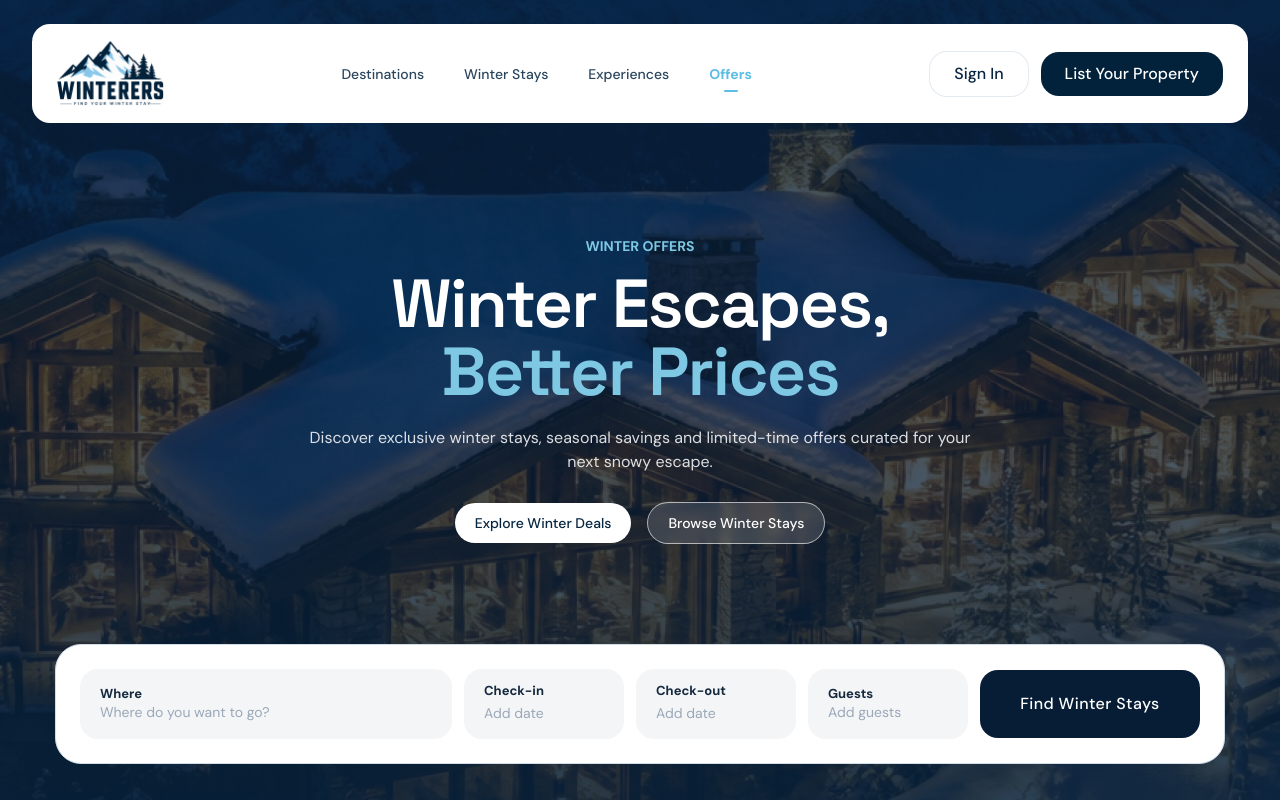
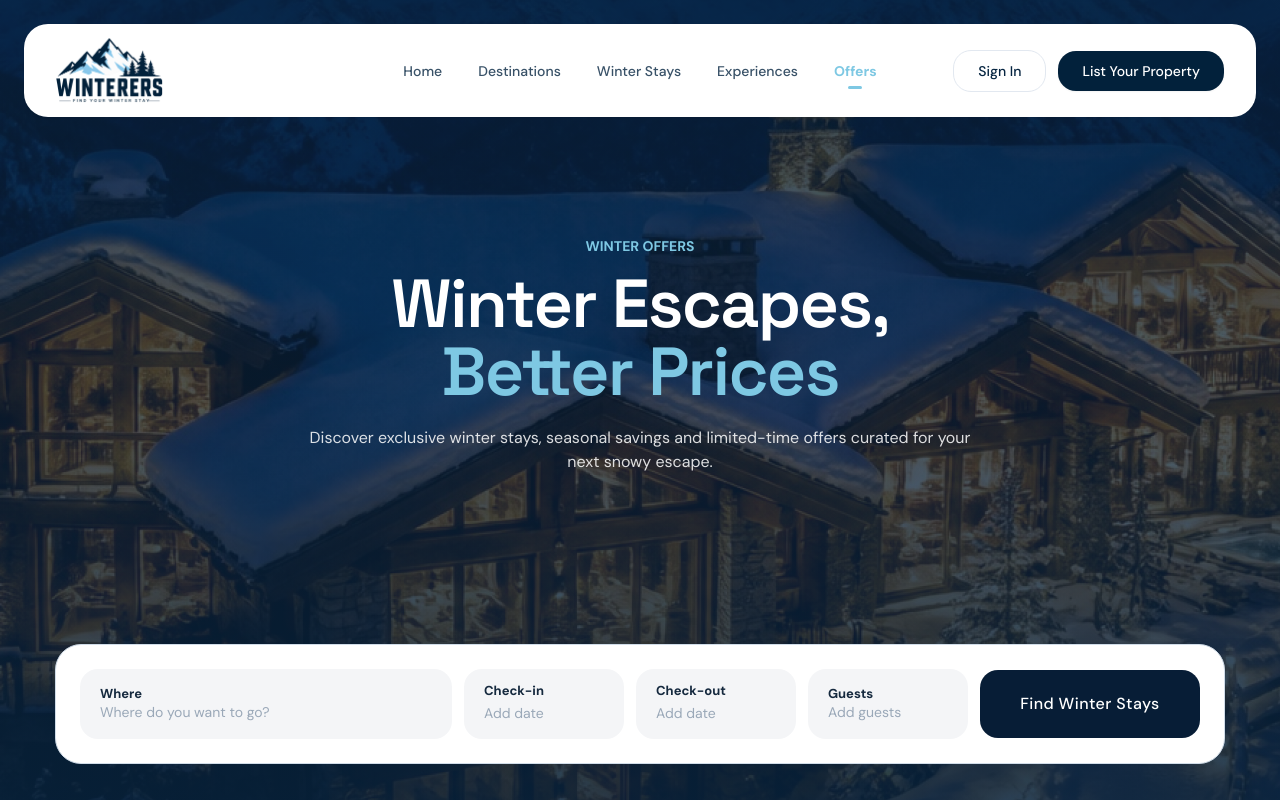
Before and after one commit to payalptoliya416/winterers, a React (Vite) app: page /offers in a window 1280 px wide. Shown: the top 802 px of the page. Built offline with nearby package versions, Linux system fonts and the light colour scheme.

Commit message:
header changes

```diff
--- a/src/App.tsx
+++ b/src/App.tsx
@@ -18,6 +18,7 @@ export default function App() {
         <Route path="/experiences" element={<Experiences />} />
         <Route path="/offers" element={<Offers />} />
         <Route path="/list-property" element={<ListProperty />} />
+        <Route path="*" element={<Home />} />
       </Route>
     </Routes>
   );
--- a/src/components/Header.tsx
+++ b/src/components/Header.tsx
@@ -1,16 +1,38 @@
-import { useState } from 'react';
-import { Link, NavLink } from 'react-router-dom';
+import { useState, useEffect } from 'react';
+import { Link, NavLink, useLocation } from 'react-router-dom';
+import { Menu, X, ChevronRight } from 'lucide-react';
 import WinterersLogo from './WinterersLogo';
 import { nav } from '../data';
 
 export default function Header() {
   const [open, setOpen] = useState(false);
+  const location = useLocation();
+
+  // Close drawer on route change
+  useEffect(() => {
+    setOpen(false);
+  }, [location.pathname]);
+
+  // Lock body scroll when drawer is open
+  useEffect(() => {
+    if (open) {
+      document.body.style.overflow = 'hidden';
+    } else {
+      document.body.style.overflow = '';
+    }
+    return () => {
+      document.body.style.overflow = '';
+    };
+  }, [open]);
 
   return (
-    <header className="absolute inset-x-0 top-0 z-30 pt-3 sm:pt-5 md:pt-6 px-3 sm:px-6 lg:px-8">
-      <div className="rounded-2xl md:rounded-[18px] bg-white transition-all">
-        <div className="flex items-center justify-between px-4 sm:px-8 md:px-[25px] py-3 sm:py-[17px]">
-          {/* Logo */}
+    <>
+      <header className="absolute inset-x-0 top-0 z-30 pt-3 sm:pt-5 md:pt-6 px-3 sm:px-6">
+        <div className="">
+          <div className="rounded-[20px] sm:rounded-[24px] bg-white shadow-sm transition-all">
+            <div className="flex items-center justify-between lg:grid lg:grid-cols-[1fr_auto_1fr] px-4 sm:px-8 py-3 sm:py-3.5">
+              {/* Logo (Left) */}
+              <div className="flex items-center justify-start">
                 <Link
                   to="/"
                   className="shrink-0 transition-opacity hover:opacity-95"
@@ -18,18 +40,20 @@ export default function Header() {
                 >
                   <WinterersLogo />
                 </Link>
+              </div>
 
-          {/* Navigation Links (Desktop) */}
-          <nav className="hidden items-center gap-7 lg:gap-10 text-[13px] sm:text-sm font-medium lg:flex">
+              {/* Navigation Links (Exact Center) */}
+              <nav className="hidden items-center justify-center gap-7 lg:gap-9 text-[13px] sm:text-sm font-medium lg:flex">
                 {nav.map(([label, path]) => (
                   <NavLink
                     key={path}
                     to={path}
+                    end={path === '/'}
                     className={({ isActive }) =>
                       `relative flex flex-col items-center py-1 transition-colors ${
                         isActive
-                      ? 'text-sky font-semibold'
-                      : 'text-navy/85 hover:text-sky'
+                          ? 'text-[#7EC8E3] font-semibold'
+                          : 'text-navy/80 hover:text-[#7EC8E3]'
                       }`
                     }
                   >
@@ -37,7 +61,7 @@ export default function Header() {
                       <>
                         <span>{label}</span>
                         {isActive && (
-                      <span className="absolute -bottom-1 h-0.5 w-3.5 rounded-full bg-sky" />
+                          <span className="absolute -bottom-1 h-[2.5px] w-3.5 rounded-full bg-[#7EC8E3]" />
                         )}
                       </>
                     )}
@@ -45,87 +69,116 @@ export default function Header() {
                 ))}
               </nav>
 
-          {/* Action Buttons (Desktop) */}
-          <div className="hidden items-center gap-3 lg:flex">
+              {/* Action Buttons (Right) */}
+              <div className="hidden items-center justify-end gap-3 lg:flex">
                 <Link
                   to="#"
-              className="inline-flex items-center justify-center rounded-[18px] border border-slate-200/90 bg-white px-5 sm:px-6 py-2 sm:py-2.5 text-sm sm:text-base font-medium text-navy hover:border-slate-300 hover:bg-slate-50 transition"
+                  className="inline-flex items-center justify-center rounded-[18px] border border-slate-200 bg-white px-5 sm:px-6 py-2 sm:py-2.5 text-sm font-medium text-navy hover:border-slate-300 hover:bg-slate-50 transition"
                 >
                   Sign In
                 </Link>
                 <Link
                   to="/list-property"
-              className="inline-flex items-center justify-center rounded-[18px] bg-[#02213B] px-5 sm:px-6 py-2 sm:py-2.5 text-sm sm:text-base font-medium text-white hover:bg-navy/90 transition"
+                  className="inline-flex items-center justify-center rounded-[18px] bg-[#02213B] px-5 sm:px-6 py-2 sm:py-2.5 text-sm font-medium text-white hover:bg-navy/90 transition shadow-sm"
                 >
                   List Your Property
                 </Link>
               </div>
 
-          {/* Mobile Menu Hamburger Toggle */}
+              {/* Mobile Menu Toggle Button */}
               <button
                 type="button"
-            aria-label="Toggle navigation menu"
-            onClick={() => setOpen(!open)}
-            className="flex h-10 w-10 flex-col items-center justify-center gap-1.5 rounded-lg text-navy hover:bg-mist lg:hidden transition"
+                aria-label="Open menu"
+                onClick={() => setOpen(true)}
+                className="inline-flex h-10 w-10 items-center justify-center rounded-xl text-navy hover:bg-slate-100 lg:hidden transition"
               >
-            <span
-              className={`h-0.5 w-5 bg-navy transition-transform duration-200 ${
-                open ? 'translate-y-2 rotate-45' : ''
+                <Menu className="h-6 w-6 text-[#02213B]" />
+              </button>
+            </div>
+          </div>
+        </div>
+      </header>
+
+      {/* Mobile Off-Canvas Left Sidebar Drawer */}
+      {/* Backdrop Overlay */}
+      <div
+        className={`fixed inset-0 z-40 bg-black/60 backdrop-blur-sm transition-opacity duration-300 lg:hidden ${
+          open ? 'opacity-100 pointer-events-auto' : 'opacity-0 pointer-events-none'
         }`}
+        onClick={() => setOpen(false)}
       />
-            <span
-              className={`h-0.5 w-5 bg-navy transition-opacity duration-200 ${
-                open ? 'opacity-0' : ''
+
+      {/* Drawer Container (Slides from left) */}
+      <aside
+        className={`fixed inset-y-0 left-0 z-50 w-[285px] sm:w-[320px] bg-white h-full shadow-2xl flex flex-col justify-between transform transition-transform duration-300 ease-in-out lg:hidden ${
+          open ? 'translate-x-0' : '-translate-x-full'
         }`}
-            />
-            <span
-              className={`h-0.5 w-5 bg-navy transition-transform duration-200 ${
-                open ? '-translate-y-2 -rotate-45' : ''
-              }`}
-            />
+      >
+        <div>
+          {/* Drawer Header */}
+          <div className="flex items-center justify-between p-5 sm:p-6 border-b border-slate-100">
+            <Link to="/" onClick={() => setOpen(false)}>
+              <WinterersLogo />
+            </Link>
+            <button
+              type="button"
+              aria-label="Close menu"
+              onClick={() => setOpen(false)}
+              className="inline-flex h-9 w-9 items-center justify-center rounded-xl text-slate-500 hover:bg-slate-100 hover:text-navy transition"
+            >
+              <X className="h-5 w-5" />
             </button>
           </div>
 
-        {/* Mobile Dropdown Menu */}
-        {open && (
-          <div className="border-t border-navy/10 px-5 py-4 lg:hidden animate-in fade-in slide-in-from-top-2 duration-200">
-            <nav className="flex flex-col space-y-1">
+          {/* Drawer Nav Links */}
+          <nav className="p-4 sm:p-5 space-y-1.5">
             {nav.map(([label, path]) => (
               <NavLink
                 key={path}
                 to={path}
+                end={path === '/'}
                 onClick={() => setOpen(false)}
                 className={({ isActive }) =>
-                    `block rounded-xl px-4 py-2.5 text-sm font-medium transition ${
+                  `flex items-center justify-between px-4 py-3 rounded-2xl text-sm sm:text-base font-medium transition ${
                     isActive
-                        ? 'bg-mist text-sky font-semibold'
-                        : 'text-navy hover:bg-mist/70'
+                      ? 'bg-[#EEF6FC] text-[#0284C7] font-semibold'
+                      : 'text-[#1E293B] hover:bg-slate-50'
                   }`
                 }
               >
-                  {label}
+                {({ isActive }) => (
+                  <>
+                    <span>{label}</span>
+                    {isActive ? (
+                      <span className="h-2 w-2 rounded-full bg-[#7EC8E3]" />
+                    ) : (
+                      <ChevronRight className="h-4 w-4 text-slate-400" />
+                    )}
+                  </>
+                )}
               </NavLink>
             ))}
           </nav>
-            <div className="mt-4 flex flex-col gap-2 pt-3 border-t border-navy/10">
+        </div>
+
+        {/* Drawer Footer Buttons */}
+        <div className="p-5 sm:p-6 border-t border-slate-100 bg-[#F8FAFC] flex flex-col gap-2.5">
           <Link
             to="#"
             onClick={() => setOpen(false)}
-                className="inline-flex items-center justify-center rounded-full border border-slate-200 bg-white py-2.5 text-sm font-medium text-navy hover:bg-slate-50 transition"
+            className="inline-flex w-full items-center justify-center rounded-[18px] border border-slate-200 bg-white py-2.5 text-sm font-semibold text-navy hover:bg-slate-50 transition shadow-sm"
           >
             Sign In
           </Link>
           <Link
             to="/list-property"
             onClick={() => setOpen(false)}
-                className="inline-flex items-center justify-center rounded-full bg-navy py-2.5 text-sm font-medium text-white hover:bg-navy/90 transition shadow-sm"
+            className="inline-flex w-full items-center justify-center rounded-[18px] bg-[#02213B] py-2.5 text-sm font-semibold text-white hover:bg-navy/90 transition shadow-sm"
           >
             List Your Property
           </Link>
         </div>
-          </div>
-        )}
-      </div>
-    </header>
+      </aside>
+    </>
   );
 }
--- a/src/data.ts
+++ b/src/data.ts
@@ -2,6 +2,7 @@ import type { Stay } from "./types";
 // Put your images in /public/images and update names here. Fallback colour shows if missing.
 export const img = (n: string) => n.includes('.') ? `/images/${n}` : `/images/${n}.jpg`;
 export const nav: string[][] = [
+  ["Home", "/"],
   ["Destinations", "/destinations"],
   ["Winter Stays", "/stays"],
   ["Experiences", "/experiences"],
--- a/src/pages/Destinations.tsx
+++ b/src/pages/Destinations.tsx
@@ -21,8 +21,9 @@ export default function DestinationsPage() {
         }
         text="From snow-covered alpine villages to remote Arctic landscapes, discover destinations made for unforgettable winter escapes."
       >
-        <Button variant="light" to="/destinations" pill>Explore Destinations</Button>
-        <Button variant="ghost" to="/stays" pill>View Winter Stays</Button>
+        <Button variant="light" size="lg" to="/stays" pill>
+          View Winter Stays
+        </Button>
       </Hero>
 
       <Destinations />
--- a/src/pages/Experiences.tsx
+++ b/src/pages/Experiences.tsx
@@ -23,8 +23,9 @@ export default function Experiences() {
         }
         text="From northern lights and mountain adventures to cozy escapes and unforgettable snowy moments, discover experiences made for people who truly love winter."
       >
-        <Button variant="light" pill>Explore Experiences</Button>
-        <Button variant="ghost" to="/stays" pill>Find Your Stay</Button>
+        <Button variant="light" size="lg" to="/stays" pill>
+          View Winter Stays
+        </Button>
       </Hero>
 
       <Exp
--- a/src/pages/ListProperty.tsx
+++ b/src/pages/ListProperty.tsx
@@ -71,7 +71,7 @@ export default function ListProperty() {
   return (
     <>
       <Hero
-        name="hero-list"
+        name="l-host.png"
         eyebrow="For property owners"
         title="Turn Your Property Into a"
         accent="Winter Escape"
--- a/src/pages/Offers.tsx
+++ b/src/pages/Offers.tsx
@@ -39,10 +39,7 @@ export default function Offers() {
           </>
         }
         text="Discover exclusive winter stays, seasonal savings and limited-time offers curated for your next snowy escape."
-      >
-        <Button variant="light" pill>Explore Winter Deals</Button>
-        <Button variant="ghost" to="/stays" pill>Browse Winter Stays</Button>
-      </Hero>
+      />
 
       <FeaturedStays />
       <Deals action="View All Winter Offers" />
```
Also changed, not shown: vercel.json (added). Lines whose indentation alone changed are shown as unchanged.
